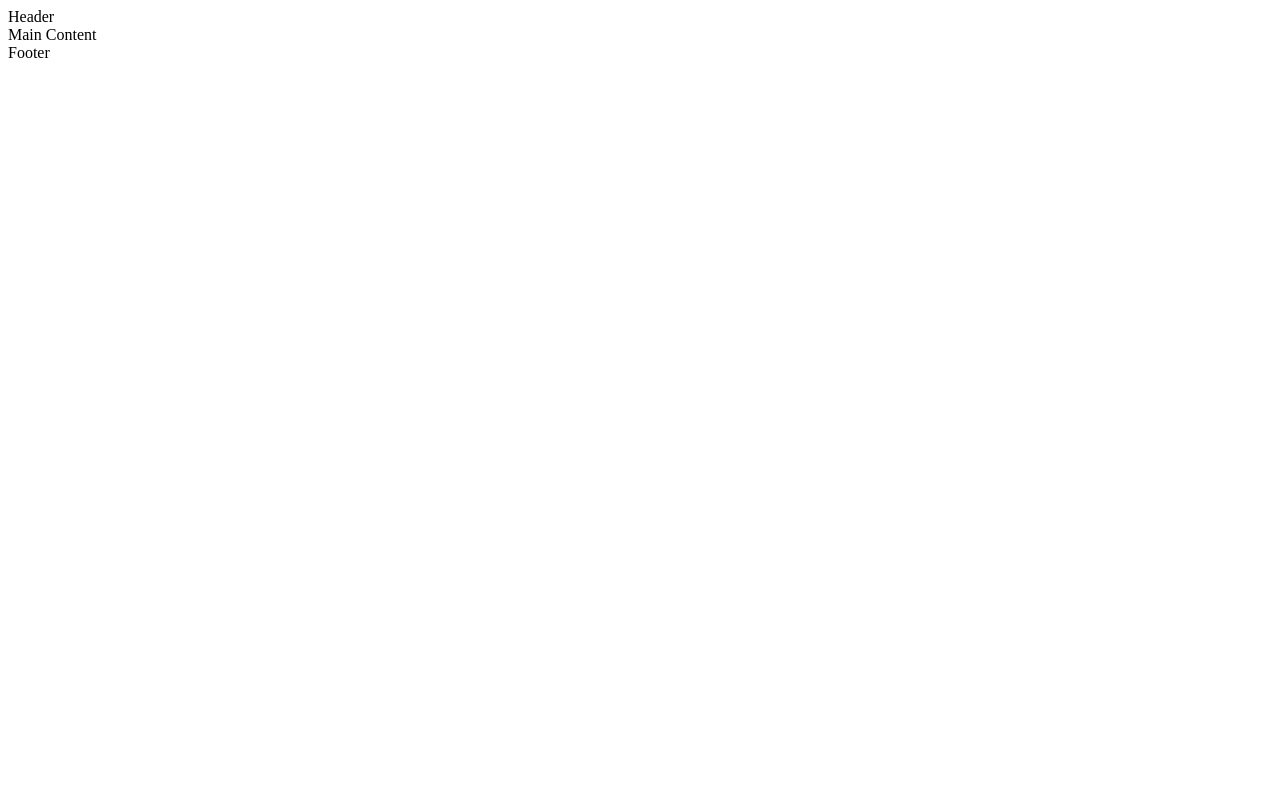
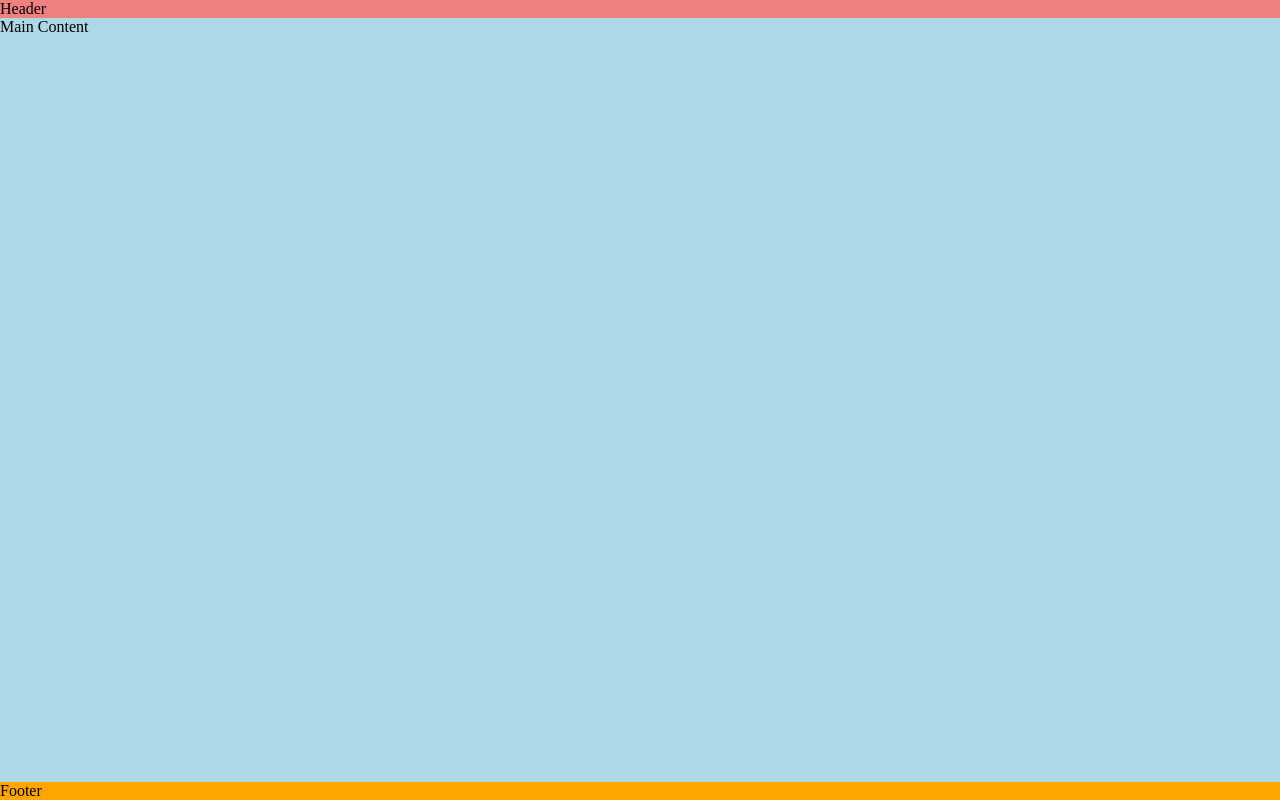
Before and after one commit to AJGreaves/running-love, a plain HTML site: page index.html in a window 1280 px wide. Drawn offline with Linux system fonts and the light colour scheme.

Commit message:
Add stylesheet and push footer to the bottom of the page

```diff
--- /dev/null
+++ b/assets/css/style.css
@@ -0,0 +1,28 @@
+/* Structural elements */
+
+* {
+    margin: 0;
+    padding: 0;
+    box-sizing: border-box;
+}
+
+header {
+    background-color: lightcoral;
+}
+
+main {
+    background-color: lightblue;
+    /* pushes footer to the bottom of the page
+     in combination with flex css on body */
+    flex: 1 0 auto;
+}
+
+footer {
+    background-color: orange;
+}
+
+body {
+    min-height: 100vh;
+    display: flex;
+    flex-direction: column;
+}
--- a/index.html
+++ b/index.html
@@ -6,9 +6,15 @@
     <meta name="viewport" content="width=device-width, initial-scale=1.0">
     <meta name="description" content="Love Running club for runners in Dublin, Ireland. Urban running, trail running, Dublin Docklands and Phoenix Park.">
     <meta name="keywords" content="love running, run, running club, runners, ireland, dublin, sport, exercise">
+
+    <!-- favicon files -->
     <link rel="apple-touch-icon" sizes="180x180" href="assets/favicon/apple-touch-icon.png">
     <link rel="icon" type="image/png" sizes="32x32" href="assets/favicon/favicon-32x32.png">
     <link rel="icon" type="image/png" sizes="16x16" href="assets/favicon/favicon-16x16.png">
+
+    <!-- css -->
+    <link rel="stylesheet" href="assets/css/style.css">
+
     <title>Love Running</title>
 </head>
 <body>
```
